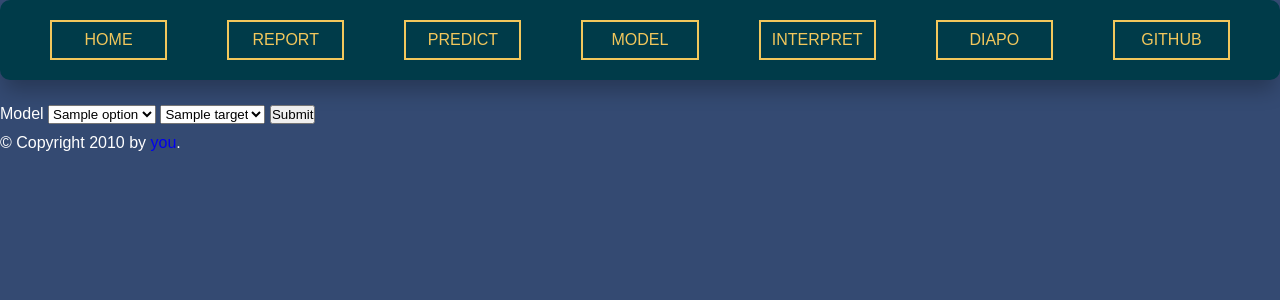
After one commit to data-IA-2022/CO2_Manuel_David, a Flask app: template templates/interpretml.html in a window 1280 px wide. The commit adds this page. Shown: the top 300 px of the page. Run offline with Flask 3, Linux system fonts and the light colour scheme; the template is opened without the code that fills it: most values are stand-ins (such as "Sample title", 1, 10 or a date in 2020).

Commit message:
add interpretml feature

```diff
--- a/app.py
+++ b/app.py
@@ -5,6 +5,11 @@ import pandas as pd
 import joblib
 import os
 import dotenv
+from utils import get_engine, get_df_from_db, interpret_model
+from sklearn.compose import ColumnTransformer
+from sklearn.preprocessing import OneHotEncoder, RobustScaler
+from sklearn.model_selection import train_test_split
+from interpret.glassbox import ExplainableBoostingRegressor, RegressionTree, LinearRegression
 
 
 app = Flask(__name__)
@@ -47,3 +52,59 @@ def learning_curve_display():
     fns = [os.path.join(path, fn) for fn in os.listdir(path)]
     print(fns)
     return render_template('learning.html', images=fns)
+
+@app.route('/diapo')
+def display_diapo():
+    path = 'static/pdf/CO2-MD-diapo.pdf'
+    return render_template('display_diapo.html', pdf=path)
+
+@app.route('/interpret', methods=['GET', 'POST'])
+def display_interpret():
+    engine = get_engine(echo_arg=True)
+    df = get_df_from_db(engine)
+    y1, y2 = df['TotalGHGEmissions_log'], df['SiteEnergyUse_kBtu_log']
+    X_cols = ['Have_Stream_Energy', 'Have_NaturalGas_Energy', 'PrimaryPropertyType',
+              'LargestPropertyUseTypeGFA_log']
+    X = df[X_cols]
+
+    ebm = ExplainableBoostingRegressor()
+    ebm2 = RegressionTree()
+    ebm3 = LinearRegression()
+    X_cat = X.select_dtypes(include=[object, bool])
+    X_num = X.select_dtypes(exclude=[object, bool])
+
+    preparation = ColumnTransformer(transformers=[
+        ('tf_cat', OneHotEncoder(sparse_output=False, handle_unknown='ignore'), X_cat.columns),
+        ('tf_num', RobustScaler(), X_num.columns)
+    ])
+
+    models = [ebm, ebm2, ebm3]
+    model_names = ['GradientBoosting', 'DesicionTree', 'LinearRegression']
+    target_names = ['Emissions', 'Consommation']
+
+    if request.method == 'POST':
+        y = y1 if request.form['targets'] == 'Emissions' else y2
+        X_train, X_test, y_train, y_test = train_test_split(X, y, test_size=0.2, random_state=40)
+
+        X_tf_train = preparation.fit_transform(X_train)
+        X_tf_test = preparation.fit_transform(X_test)
+        names = preparation.get_feature_names_out(X_cols)
+
+        df_train = pd.DataFrame(data=X_tf_train, columns=names)
+        df_test = pd.DataFrame(data=X_tf_test, columns=names)
+
+        for model, name in zip(models, model_names):
+            if name == request.form['models']:
+                plot_iml = interpret_model(model, names, df_train, y_train, df_test, y_test)
+                return render_template(
+                    'interpretml.html',
+                    options=model_names,
+                    targets=target_names,
+                    method=request.method,
+                    plot_iml=plot_iml
+                    )
+    return render_template(
+        'interpretml.html',
+        options=model_names,
+        targets=target_names,
+        method=request.method)
--- a/static/css/styles.css
+++ b/static/css/styles.css
@@ -15,15 +15,18 @@
 }
 
 nav {
+  overflow: auto;
   display: flex;
   justify-content: center;
   align-items: center;
   padding: 10px 20px;
   height: 80px;
-  width: 1000px;
+  width: 100%; /* Full width */
   border-radius: 10px;
   background: #003b49;
   box-shadow: rgba(0, 0, 0, 0.25) 0px 15px 20px -5px;
+  position: fixed; /* Set the navbar to fixed position */
+  top: 0; /* Position the navbar at the top of the page */
 }
 
 .nav--list {
@@ -93,6 +96,10 @@ nav {
 
 .item:nth-child(4):hover:before {
   height: 100%;
+}
+
+.title, embed, #content {
+  margin-top: 100px
 }
 
 @import url('https://fonts.googleapis.com/css?family=Raleway');
--- a/templates/base.html
+++ b/templates/base.html
@@ -16,7 +16,8 @@
         <li class="item"><a href="/report">Report</a></li>
         <li class="item"><a href="/predict">Predict</a></li>
         <li class="item"><a href="/model">Model</a></li>
-        <li class="item"><a href="http://co2-md.francecentral.cloudapp.azure.com/projects/CO2/flow/">DataIku</a></li>
+        <li class="item"><a href="/interpret">Interpret</a></li>
+        <li class="item"><a href="/diapo">Diapo</a></li>
         <li class="item"><a href="https://github.com/data-IA-2022/CO2_Manuel_David">GitHub</a></li>
       </ul>
     </nav>
--- a/templates/home.html
+++ b/templates/home.html
@@ -1,5 +1,5 @@
 {% extends "base.html" %}
-{% block title %}Index{% endblock %}
+{% block title %}Home{% endblock %}
 {% block head %}
   {{ super() }}
   <style type="text/css">
@@ -7,7 +7,7 @@
   </style>
 {% endblock %}
 {% block content %}
-  <h1>Réduction des émissions de Co2 à Seattle</h1>
+  <h1 class='title'>Réduction des émissions de Co2 à Seattle</h1>
   <p class="important">
     Ce projet a pour objectif de réaliser une étude sur les émissions et la consomation
     des batîments de la ville de Seattle. Puis d'utiliser un algorithme de machine
--- /dev/null
+++ b/templates/interpretml.html
@@ -0,0 +1,31 @@
+{% extends "base.html" %}
+{% block title %}Dashboard{% endblock %}
+{% block head %}
+  {{ super() }}
+  <style type="text/css">
+    .important { color: #336699; }
+  </style>
+{% endblock %}
+{% block content %}
+<div class="interpretml">
+  <form method='POST'>
+    <label for="models">Model</label>
+    <select name="models" id="models">
+      {% for option in options %}
+        <option value="{{ option }}">{{ option }}</option>
+      {% endfor %}
+    </select>
+    <label for="targets">
+      <select name="targets" id="targets">
+        {% for target in targets %}
+          <option value="{{ target }}">{{ target }}</option>
+        {% endfor %}
+      </select>
+    </label>
+    <button type="submit">Submit</button>
+  </form>
+  {% if method == 'POST' %}
+  <iframe src="{{ plot_iml }}" width=100% height=800 frameBorder="0"></iframe>
+  {% endif %}
+</div>
+{% endblock %}
--- a/templates/learning.html
+++ b/templates/learning.html
@@ -7,7 +7,7 @@
   </style>
 {% endblock %}
 {% block content %}
-  <h1>Learning Curve</h1>
+  <h1 class='title'>Learning Curve</h1>
   <div class="image-container">
     {% for image in images %}
       <img class="image-item" src="{{ image }}" alt="graph">
--- a/templates/prediction.html
+++ b/templates/prediction.html
@@ -1,5 +1,5 @@
 {% extends "base.html" %}
-{% block title %}Index{% endblock %}
+{% block title %}Prediction{% endblock %}
 {% block head %}
   {{ super() }}
   <style type="text/css">
```
Also changed, not shown: templates/display_diapo.html (added, +11 -0 lines), utils.py (+10 -0 lines), 3 other files.
